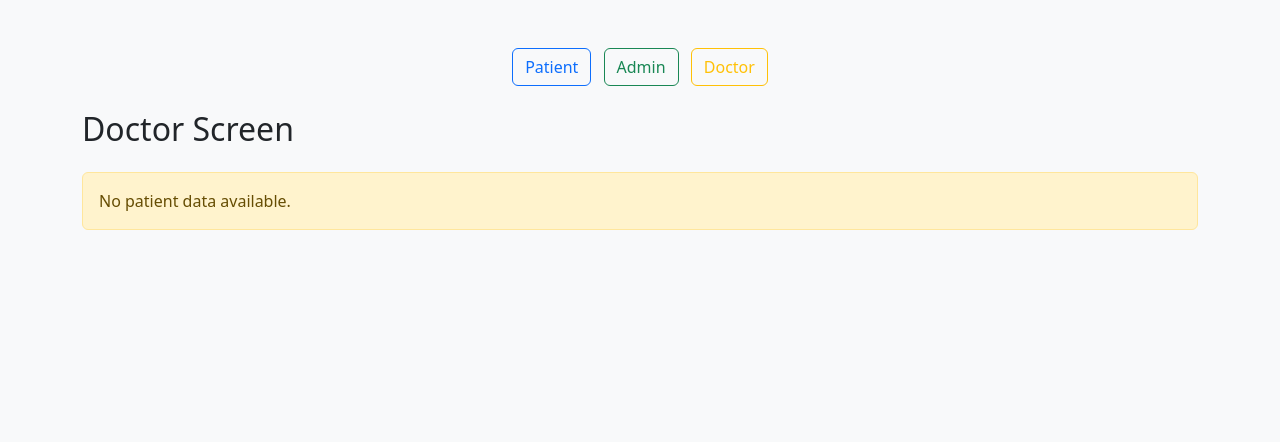
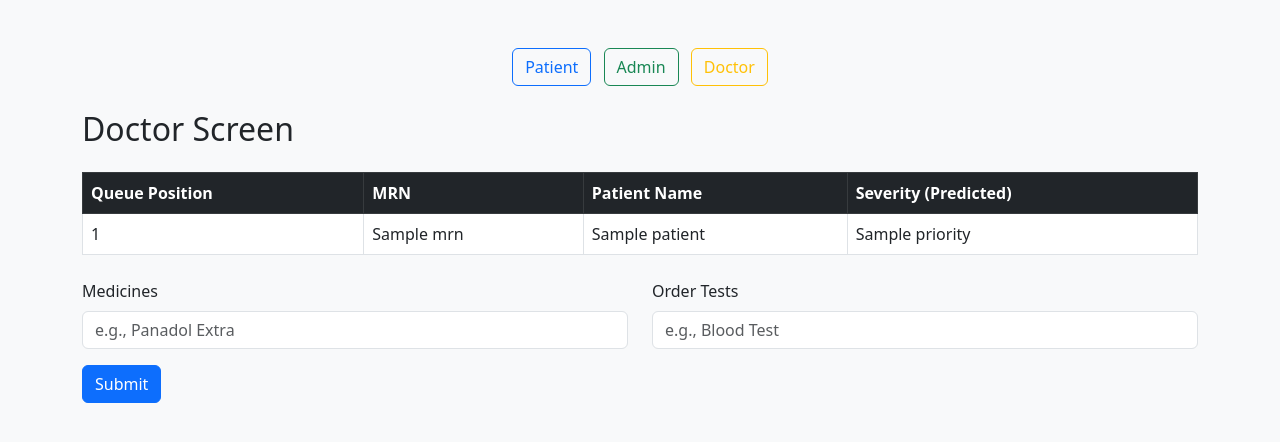
Before and after one commit to pdkv1999/flaskApp, a Flask app: page /doctor in a window 1280 px wide. Shown: the top 442 px of the page. Run offline with Flask 3, Linux system fonts and the light colour scheme; parts of the project's set-up code (start-up, migrations or seed data) failed here and were passed over; some libraries are stand-ins or nearby versions.

Commit message:
Local mongo instance creation

```diff
--- a/app.py
+++ b/app.py
@@ -1,41 +1,55 @@
-from flask import Flask, render_template, request, redirect
+from flask import Flask, render_template, request, redirect, jsonify, flash
 from flask_pymongo import PyMongo
+from flask_socketio import SocketIO, emit
 from datetime import datetime
 import joblib
 import numpy as np
 import os
 
 app = Flask(__name__)
-app.config['SEND_FILE_MAX_AGE_DEFAULT'] = 0  # Disable caching
+app.secret_key = 'triage_secret_key'
 
-# MongoDB Connection
 app.config["MONGO_URI"] = "mongodb://localhost:27017/flask_triage_system"
-# app.config["MONGO_URI"] = "mongodb+srv://124116108:2GX4qsf4uHUGT09e@dileep-cluster.fllqptl.mongodb.net/flask_triage_system?retryWrites=true&w=majority&appName=Dileep-Cluster"
 mongo = PyMongo(app)
+socketio = SocketIO(app, cors_allowed_origins="*")
 
-# === Safe model loading for Replit or Render ===
 BASE_DIR = os.path.dirname(os.path.abspath(__file__))
 MODEL_DIR = os.path.join(BASE_DIR, 'models')
-
-print("Render model directory contents:", os.listdir(MODEL_DIR))  # Debugging
-
-# Load Model and Preprocessing Objects
 model = joblib.load(os.path.join(MODEL_DIR, 'adaboost_model.pkl'))
 tfidf = joblib.load(os.path.join(MODEL_DIR, 'tfidf_vectorizer.pkl'))
 feature_columns = joblib.load(os.path.join(MODEL_DIR, 'vital_columns.pkl'))
 
-# In-memory queue
-queue = []
+current_patient = None
 
-@app.route('/', methods=['GET'])
+@app.route('/')
 def index():
     search_mrn = request.args.get('search_mrn')
-    visits = []
+    visits = list(mongo.db.visits.find({'mrn': search_mrn})) if search_mrn else []
 
-    if search_mrn:
-        visits = list(mongo.db.visits.find({'mrn': search_mrn}))
+    # Get all booked appointment slots
+    appointments = list(mongo.db.patients.find({}, {"_id": 0, "arrival_time": 1}))
 
-    return render_template('patient.html', visits=visits if visits else None, search=search_mrn)
+    booked_slots = []
+    date_counter = {}
+
+    for entry in appointments:
+        if "arrival_time" in entry:
+            arrival = entry["arrival_time"]
+            booked_slots.append(arrival)
+            date_part = arrival.split()[0]
+            date_counter[date_part] = date_counter.get(date_part, 0) + 1
+
+    # Fully booked dates (16 slots per day)
+    fully_booked_days = [date for date, count in date_counter.items() if count >= 16]
+
+    return render_template(
+        'patient.html',
+        visits=visits if visits else None,
+        search=search_mrn,
+        booked_slots=booked_slots,
+        fully_booked_days=fully_booked_days
+    )
+
 
 @app.route('/submit', methods=['POST'])
 def submit():
@@ -44,19 +58,24 @@ def submit():
     age = request.form['age']
     gender = request.form['gender']
     complaint = request.form['complaint']
-    sbp = float(request.form['sbp'])
-    dbp = float(request.form['dbp'])
-    temp = float(request.form['temp'])
-    hr = float(request.form['hr'])
-    rr = float(request.form['rr'])
-    o2 = float(request.form['o2'])
+    appointment_date = request.form['appointment_date']
+    appointment_time = request.form['appointment_time']
+    arrival_time = f"{appointment_date} {appointment_time}"
 
-    # Vectorize complaint
+    sbp, dbp, temp, hr, rr, o2 = map(float, [
+        request.form['sbp'],
+        request.form['dbp'],
+        request.form['temp'],
+        request.form['hr'],
+        request.form['rr'],
+        request.form['o2']
+    ])
+
+    # Predict severity
     chiefcomplaint_vector = tfidf.transform([complaint]).toarray()
     vital_input = np.array([[temp, hr, rr, o2, sbp, dbp, 0]])
     final_input = np.hstack((chiefcomplaint_vector, vital_input))
     pred_label = model.predict(final_input)[0]
-
     color = '🔴' if pred_label == 'Critical' else '🟡' if pred_label == 'Moderate' else '🟢'
 
     patient = {
@@ -73,43 +92,91 @@ def submit():
         'o2': o2,
         'priority': pred_label,
         'color': color,
+        'arrival_time': arrival_time,
         'time': datetime.now().strftime('%Y-%m-%d %H:%M:%S')
     }
 
-    # Store to MongoDB
     mongo.db.patients.insert_one(patient)
-
-    # Add to queue
-    queue.append(patient)
-    queue.sort(key=lambda x: {'Critical': 1, 'Moderate': 2, 'Low': 3}[x['priority']])
-
     return redirect('/admin')
 
 @app.route('/admin')
 def admin():
-    return render_template('admin.html', patients=queue)
+    severity_order = {"Critical": 1, "Moderate": 2, "Low": 3}
+    patients = list(mongo.db.patients.find())
+
+    # Sort patients by severity then arrival_time
+    patients.sort(key=lambda p: (
+        severity_order.get(p.get('priority', 'Low'), 4),
+        p.get('arrival_time', '')
+    ))
+
+    # Group patients by date part of arrival_time
+    grouped_patients = {}
+    for patient in patients:
+        arrival_date = patient.get('arrival_time', '').split(' ')[0]
+        grouped_patients.setdefault(arrival_date, []).append(patient)
+
+    # Sort the grouped keys (dates) ascending
+    grouped_patients = dict(sorted(grouped_patients.items()))
+
+    return render_template('admin.html', grouped_patients=grouped_patients)
+
 
 @app.route('/doctor', methods=['GET', 'POST'])
 def doctor():
-    if request.method == 'POST':
-        if queue:
-            patient = queue.pop(0)
-            medicine = request.form.get('medicine')
-            test = request.form.get('test')
+    global current_patient
 
-            mongo.db.visits.insert_one({
-                'mrn': patient['mrn'],
-                'name': patient['name'],
-                'complaint': patient['complaint'],
-                'medicine': medicine,
-                'test': test,
-                'time': datetime.now().strftime('%Y-%m-%d %H:%M:%S')
-            })
+    if request.method == 'POST' and current_patient:
+        medicine = request.form.get('medicine')
+        test = request.form.get('test')
 
+        mongo.db.visits.insert_one({
+            'mrn': current_patient['mrn'],
+            'name': current_patient['name'],
+            'complaint': current_patient['complaint'],
+            'medicine': medicine,
+            'test': test,
+            'time': datetime.now().strftime('%Y-%m-%d %H:%M:%S')
+        })
+
+        # ✅ Handle old data without 'arrival_time'
+        delete_query = {'mrn': current_patient['mrn']}
+        if 'arrival_time' in current_patient:
+            delete_query['arrival_time'] = current_patient['arrival_time']
+
+        mongo.db.patients.delete_one(delete_query)
+
+        current_patient = None
         return redirect('/doctor')
 
-    patient = queue[0] if queue else None
-    return render_template('doctor.html', patient=patient)
+    if not current_patient:
+        severity_order = {"Critical": 1, "Moderate": 2, "Low": 3}
+        patients = list(mongo.db.patients.find())
+        patients.sort(key=lambda p: (
+            severity_order.get(p.get('priority', 'Low'), 4),
+            p.get('arrival_time', '')
+        ))
+        if patients:
+            current_patient = patients[0]
+
+    return render_template('doctor.html', patient=current_patient)
+
+@app.route('/update_severity', methods=['POST'])
+def update_severity():
+    data = request.json
+    mrn = data.get('mrn')
+    new_priority = data.get('priority')
+
+    severity_colors = {'Critical': '🔴', 'Moderate': '🟡', 'Low': '🟢'}
+    new_color = severity_colors.get(new_priority, '⚪')
+
+    result = mongo.db.patients.update_one(
+        {'mrn': mrn},
+        {'$set': {'priority': new_priority, 'color': new_color}}
+    )
+
+    socketio.emit('severity_updated', {'mrn': mrn, 'priority': new_priority})
+    return jsonify(success=(result.modified_count > 0))
 
 if __name__ == '__main__':
-    app.run(debug=True)
+    socketio.run(app, debug=True)
--- a/templates/doctor.html
+++ b/templates/doctor.html
@@ -4,8 +4,25 @@
     <meta charset="UTF-8">
     <title>Doctor Screen</title>
     <link href="https://cdn.jsdelivr.net/npm/bootstrap@5.3.0/dist/css/bootstrap.min.css" rel="stylesheet">
+    <style>
+        #severity-notification {
+            display: none;
+            position: fixed;
+            top: 0;
+            left: 0;
+            width: 100%;
+            background-color: #f8d7da;
+            color: #721c24;
+            padding: 15px;
+            text-align: center;
+            z-index: 1000;
+        }
+    </style>
 </head>
 <body class="bg-light">
+
+<div id="severity-notification"></div>
+
 <div class="container mt-5">
     <div class="mb-4 text-center">
         <a href="/" class="btn btn-outline-primary mx-1">Patient</a>
@@ -13,11 +30,13 @@
         <a href="/doctor" class="btn btn-outline-warning mx-1">Doctor</a>
     </div>
     <h2 class="mb-4">Doctor Screen</h2>
+
     {% if patient %}
     <table class="table table-bordered mb-4">
         <thead class="table-dark">
             <tr>
                 <th>Queue Position</th>
+                <th>MRN</th>
                 <th>Patient Name</th>
                 <th>Severity (Predicted)</th>
             </tr>
@@ -25,6 +44,7 @@
         <tbody>
             <tr>
                 <td>1</td>
+                <td>{{ patient['mrn'] }}</td>
                 <td>{{ patient['name'] }}</td>
                 <td>{{ patient['priority'] }}</td>
             </tr>
@@ -47,5 +67,19 @@
     <div class="alert alert-warning">No patient data available.</div>
     {% endif %}
 </div>
+
+<!-- Socket.IO -->
+<script src="https://cdn.socket.io/4.3.2/socket.io.min.js"></script>
+<script>
+const socket = io();
+const notifyDiv = document.getElementById('severity-notification');
+
+socket.on('severity_updated', function(data) {
+    notifyDiv.innerText = `Admin changed the severity of patient with MRN: ${data.mrn} to ${data.priority}`;
+    notifyDiv.style.display = 'block';
+    setTimeout(() => { notifyDiv.style.display = 'none'; }, 5000);
+});
+</script>
+
 </body>
 </html>
```
Also changed, not shown: templates/admin.html (+32 -4 lines), templates/patient.html (+72 -8 lines).
